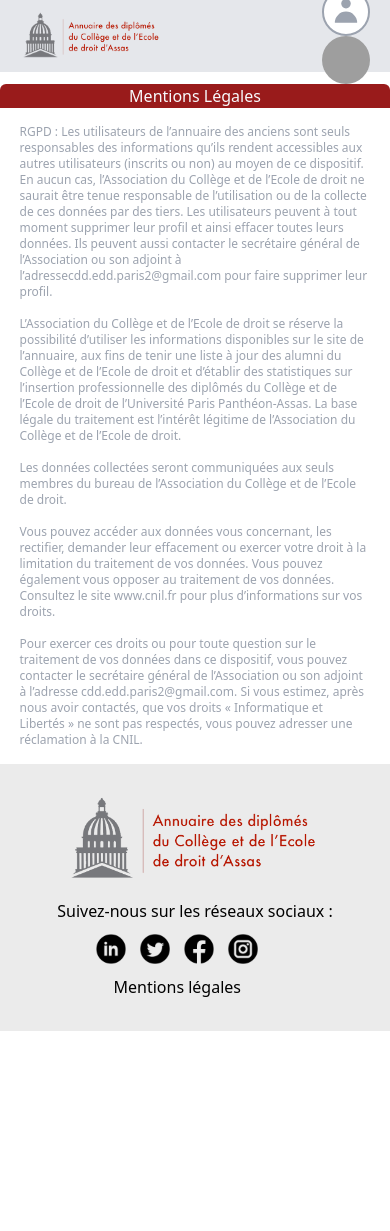
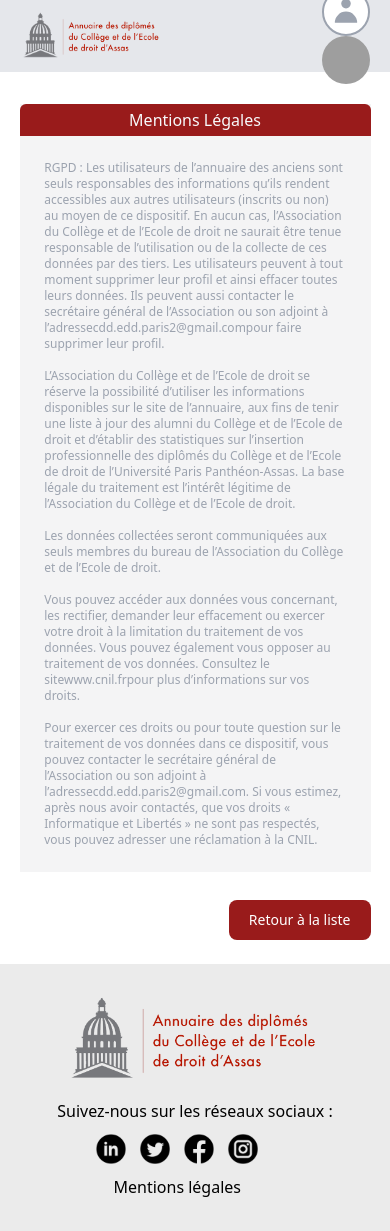
Before and after one commit to WildCodeSchool/2022-03-JS-Remote-404-Alumni-droit, a React (Vite) app in the folder frontend/: page /rgpd in a window 390 px wide. Before the commit the page ends 1031 px from the top, so only its background shows below. Built offline with nearby package versions, Linux system fonts and the light colour scheme; grey boxes are pictures that could not be loaded; a web font is replaced by a local one.

Commit message:
ADD button Retour à la liste and responsive design fixed

```diff
--- a/frontend/src/pages/RGPD.jsx
+++ b/frontend/src/pages/RGPD.jsx
@@ -1,62 +1,67 @@
 import React from "react";
+import { Link } from "react-router-dom";
 
 import Footer from "@components/Footer";
 
 function RGPD() {
   return (
-    <div>
-      <div className="flex justify-center align-center px-5 md:px-7 lg:px-8 xl:px-12 md:text-start bg-red-800 text-center text-slate-50 h-[1.5rem] lg:h-[3rem] w-full md:w-[100%] rounded-t-md">
+    <div className="">
+      <div className="flex justify-center flex-col bg-zinc-100 mx-auto w-[90%] lg:w-[80%] xl:w-[70%] m-8 mb-2">
+        <div className="flex justify-center items-center px-6 py-4 bg-red-800 text-center text-slate-50 h-[1.5rem] lg:h-[2.3rem] xl:h-[2.5rem] rounded-t-md">
           <p>Mentions Légales</p>
         </div>
+        <div className="p-2 md:px-12 md:py-8 lg:px-10 xl:px-20">
           <p className="w-[90%] text-gray-400 text-xs mx-auto my-4">
             RGPD : Les utilisateurs de l’annuaire des anciens sont seuls
             responsables des informations qu’ils rendent accessibles aux autres
-        utilisateurs (inscrits ou non) au moyen de ce dispositif. En aucun cas,
-        l’Association du Collège et de l’Ecole de droit ne saurait être tenue
-        responsable de l’utilisation ou de la collecte de ces données par des
-        tiers. Les utilisateurs peuvent à tout moment supprimer leur profil et
-        ainsi effacer toutes leurs données. Ils peuvent aussi contacter le
-        secrétaire général de l’Association ou son adjoint à l’adresse
+            utilisateurs (inscrits ou non) au moyen de ce dispositif. En aucun
+            cas, l’Association du Collège et de l’Ecole de droit ne saurait être
+            tenue responsable de l’utilisation ou de la collecte de ces données
+            par des tiers. Les utilisateurs peuvent à tout moment supprimer leur
+            profil et ainsi effacer toutes leurs données. Ils peuvent aussi
+            contacter le secrétaire général de l’Association ou son adjoint à
+            l’adresse
             <a
               href="mailto:cdd.edd.paris2@gmail.com"
               target="_blank"
               rel="noreferrer"
             >
               cdd.edd.paris2@gmail.com
-        </a>{" "}
+            </a>
             pour faire supprimer leur profil.
           </p>
 
           <p className="w-[90%] text-gray-400 text-xs mx-auto my-4">
             L’Association du Collège et de l’Ecole de droit se réserve la
             possibilité d’utiliser les informations disponibles sur le site de
-        l’annuaire, aux fins de tenir une liste à jour des alumni du Collège et
-        de l’Ecole de droit et d’établir des statistiques sur l’insertion
+            l’annuaire, aux fins de tenir une liste à jour des alumni du Collège
+            et de l’Ecole de droit et d’établir des statistiques sur l’insertion
             professionnelle des diplômés du Collège et de l’Ecole de droit de
             l’Université Paris Panthéon-Assas. La base légale du traitement est
-        l’intérêt légitime de l’Association du Collège et de l’Ecole de droit.
+            l’intérêt légitime de l’Association du Collège et de l’Ecole de
+            droit.
           </p>
 
           <p className="w-[90%] text-gray-400 text-xs mx-auto my-4">
-        Les données collectées seront communiquées aux seuls membres du bureau
-        de l’Association du Collège et de l’Ecole de droit.
+            Les données collectées seront communiquées aux seuls membres du
+            bureau de l’Association du Collège et de l’Ecole de droit.
           </p>
 
           <p className="w-[90%] text-gray-400 text-xs mx-auto my-4">
-        Vous pouvez accéder aux données vous concernant, les rectifier, demander
-        leur effacement ou exercer votre droit à la limitation du traitement de
-        vos données. Vous pouvez également vous opposer au traitement de vos
-        données. Consultez le site{" "}
+            Vous pouvez accéder aux données vous concernant, les rectifier,
+            demander leur effacement ou exercer votre droit à la limitation du
+            traitement de vos données. Vous pouvez également vous opposer au
+            traitement de vos données. Consultez le site
             <a href="http://www.cnil.fr" target="_blank" rel="noreferrer">
               www.cnil.fr
-        </a>{" "}
+            </a>
             pour plus d’informations sur vos droits.
           </p>
 
           <p className="w-[90%] text-gray-400 text-xs mx-auto my-4">
-        Pour exercer ces droits ou pour toute question sur le traitement de vos
-        données dans ce dispositif, vous pouvez contacter le secrétaire général
-        de l’Association ou son adjoint à l’adresse{" "}
+            Pour exercer ces droits ou pour toute question sur le traitement de
+            vos données dans ce dispositif, vous pouvez contacter le secrétaire
+            général de l’Association ou son adjoint à l’adresse
             <a
               href="mailto:cdd.edd.paris2@gmail.com"
               target="_blank"
@@ -65,9 +70,23 @@ function RGPD() {
               cdd.edd.paris2@gmail.com
             </a>
             . Si vous estimez, après nous avoir contactés, que vos droits «
-        Informatique et Libertés » ne sont pas respectés, vous pouvez adresser
-        une réclamation à la CNIL.
+            Informatique et Libertés » ne sont pas respectés, vous pouvez
+            adresser une réclamation à la CNIL.
           </p>
+        </div>
+      </div>
+      <div className="flex justify-center flex-col mx-auto w-[90%] lg:w-[80%] xl:w-[70%] mb-6">
+        <div className="flex justify-end">
+          <Link to="/">
+            <button
+              type="button"
+              className="text-white bg-red-800 hover:bg-red-700 focus:ring-4 focus:outline-none focus:ring-red-700 font-medium rounded-lg text-sm lg:text-base xl:text-lg mt-5 px-5 py-2.5 inline-flex items-center dark:bg-red-600 dark:hover:bg-red-700 dark:focus:ring-red-800"
+            >
+              <p>Retour à la liste</p>
+            </button>
+          </Link>
+        </div>
+      </div>
       <Footer />
     </div>
   );
```
Lines whose indentation alone changed are shown as unchanged.
